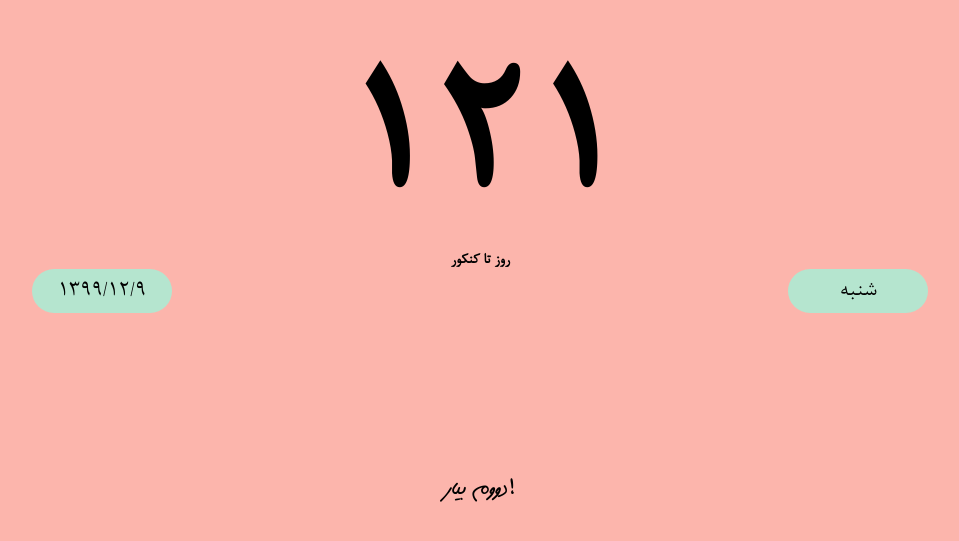
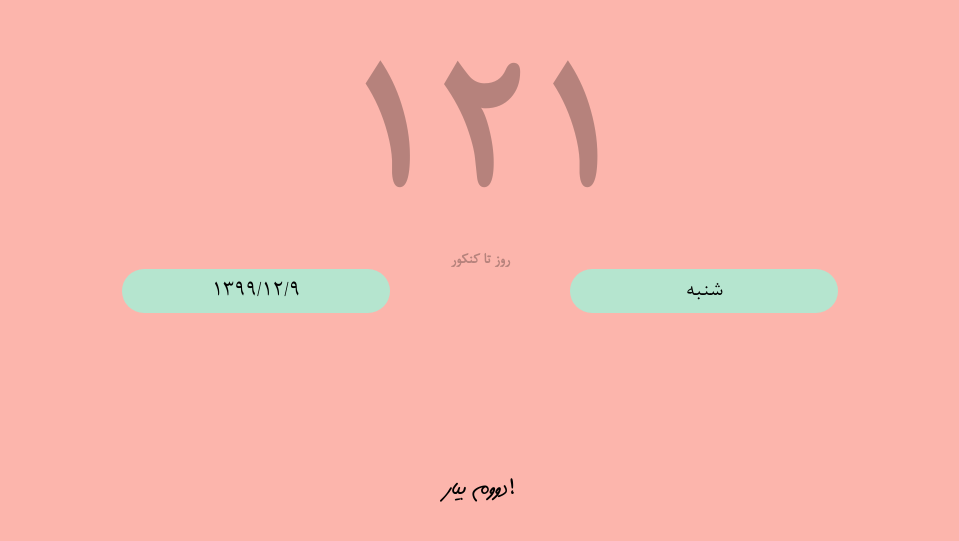
Before and after one commit to mohammadamin16/konkur-countdown, a React (Create React App) app: page / in a window 1280 px wide. Shown: the part 217-758 px from the top of the page, without its empty margins (160-1119 px from the left). Built offline with nearby package versions, Linux system fonts and the light colour scheme.

Commit message:
add animations and links

```diff
--- a/package.json
+++ b/package.json
@@ -11,6 +11,7 @@
     "react": "^17.0.1",
     "react-dom": "^17.0.1",
     "react-scripts": "4.0.3",
+    "react-spring": "^8.0.27",
     "web-vitals": "^1.0.1"
   },
   "scripts": {
--- a/src/App.css
+++ b/src/App.css
@@ -5,7 +5,11 @@
 	--color4:#B99095;
 	--radius:25px;
 }
-
+a {
+	all: unset;
+	color:black;
+	cursor: pointer;
+}
 @font-face {
   font-family: 'Vazir';
   src: url('./fonts/Vazir.woff');
@@ -55,18 +59,21 @@
 	display: flex;
 	flex-direction: row;
 	width:70%;
-	justify-content: space-between;
+	justify-content: center;
 }
 
 .big-item{
 	background-color: var(--color2);
 	border-radius: var(--radius);
-	padding:10px 20px;
-	width:100px;
+	margin: 0 10%;
+	padding-top:10px;
+	padding-bottom:10px;
+	width:400px;
 	text-align: center;
 	font-size: x-large;
-	color:black;
+	color:black !important;
 	font-family: b-nazanin, monospace;
+	transition: all ease 300ms;
 }
 
 .small-item{
@@ -82,3 +89,8 @@
 	font-size: x-large;
 	/*font-style: italic;*/
 }
+
+.hover{
+	background-color: var(--color4);
+	filter: drop-shadow(0 0 10px #0005);
+}
--- a/src/App.js
+++ b/src/App.js
@@ -1,51 +1,138 @@
 import './App.css';
+import {useState} from "react";
+import {useSpring, animated, interpolate} from 'react-spring'
+
+const helpURL = "https://support.google.com/chrome/answer/95314?co=GENIE.Platform%3DDesktop&hl=fa#zippy=%2C%D8%A8%D8%A7%D8%B2-%DA%A9%D8%B1%D8%AF%D9%86-%DB%8C%DA%A9-%D9%85%D8%AC%D9%85%D9%88%D8%B9%D9%87-%D8%A7%D8%B2-%D8%B5%D9%81%D8%AD%D9%87%D9%87%D8%A7%DB%8C-%D8%AE%D8%A7%D8%B5";
+const emailURL = "mailto:toutounchi.ma@gmail.com";
+
+function BigItem(props) {
+	const [isHover, setIsHover] = useState(false)
+	const itemsProps = useSpring({
+		config: {duration: 500},
+		from: {
+			opacity: 0,
+			// marginRight: 0,
+			// marginLeft: 0,
+			// width: 0,
+		},
+		// marginRight: 100,
+		// marginLeft: 100,
+		opacity: 1,
+		// width: 300,
+	})
+
+	return (
+		<animated.div
+			className={isHover ? "big-item hover" : "big-item"}
+			style={itemsProps}
+			onMouseOver={() => {
+				setIsHover(true)
+			}}
+			onMouseLeave={() => {
+				setIsHover(false)
+			}}>
+			{isHover ?
+				<a href={props.url} target={'_blank'}>
+					{props.url_text}
+				</a>
+				:	props.text
+
+			}
+		</animated.div>
+
+	)
+}
 
 function App() {
+	const longFade = useSpring({
+		from: {opacity: 0},
+		config: {duration: 20000},
+		opacity: 1,
+	})
+	const shortFade = useSpring({
+		from: {opacity: 0},
+		config: {duration: 2000},
+		opacity: 1,
+	})
+
 	return (
 		<div className="App">
 			<div className='days'>
-				<div className='days_number'>
+				<animated.div
+					className='days_number'
+					style={longFade}
+				>
 					{getNumber()}
-				</div>
-				<div className='desc'>
+				</animated.div>
+				<animated.div className='desc'
+							  style={longFade}
+				>
 					روز تا کنکور
-				</div>
+				</animated.div>
 			</div>
 			<div className='big_items_container'>
-				<div className='big-item'>
-					{new Date().toLocaleDateString('fa-IR')}
-				</div>
-				<div className='big-item'>
-					شنبه
-				</div>
+			<BigItem
+				text={new Date().toLocaleDateString('fa-IR')}
+				url={emailURL}
+				url_text={"نظرت؟"}
+			/>
+			<BigItem
+				text={getDay()}
+				url={helpURL}
+				url_text={"تنظیم به عنوان پیش فرض"}
+			/>
+
 			</div>
-			<div className='quote'>
+			<animated.div className='quote'
+						  style={shortFade}
+			>
 				دووم بیار!
-			</div>
+			</animated.div>
 		</div>
 	);
 }
 
+function getDay() {
+	let day = new Date().getDay()
+	let result = "";
+	if (day === 0) {
+		result = "یک شنبه"
+	}
+	if (day === 1) {
+		result = "دو شنبه"
+	}
+	if (day === 2) {
+		result = "سه شنبه"
+	}
+	if (day === 3) {
+		result = "چهار شنبه"
+	}
+	if (day === 4) {
+		result = "پنج شنبه"
+	}
+	if (day === 5) {
+		result = "جمعه"
+	}
+	if (day === 6) {
+		result = "شنبه"
+	}
+	return result;
+}
 
 function getNumber() {
 	// TODO it's a shitty way to do it. It Should be fixed.
 	let konkur_day = new Date('2021-07-01')
-	let today  = new Date()
-	console.log(today)
-	console.log(konkur_day)
+	let today = new Date()
 	let mounts = konkur_day.getMonth() - today.getMonth()
-	console.log(mounts)
-	let days   = konkur_day.getDate() - today.getDate()
-	console.log(days)
+	let days = konkur_day.getDate() - today.getDate()
 	let result = mounts * 31 + days - 8
-	console.log(result)
 	result = toPersianNumber(result + "")
 	result = toPersianNumber(result + "")
 	result = toPersianNumber(result + "")
 	return result
 }
 
-function toPersianNumber(number){
+function toPersianNumber(number) {
 	number = number.replace('0', '۰')
 	number = number.replace('1', '۱')
 	number = number.replace('2', '۲')
@@ -58,4 +145,5 @@ function toPersianNumber(number){
 	number = number.replace('9', '۹')
 	return number
 }
+
 export default App;
```
Also changed, not shown: 1 other file (tests, documents, lock files or other folders).
